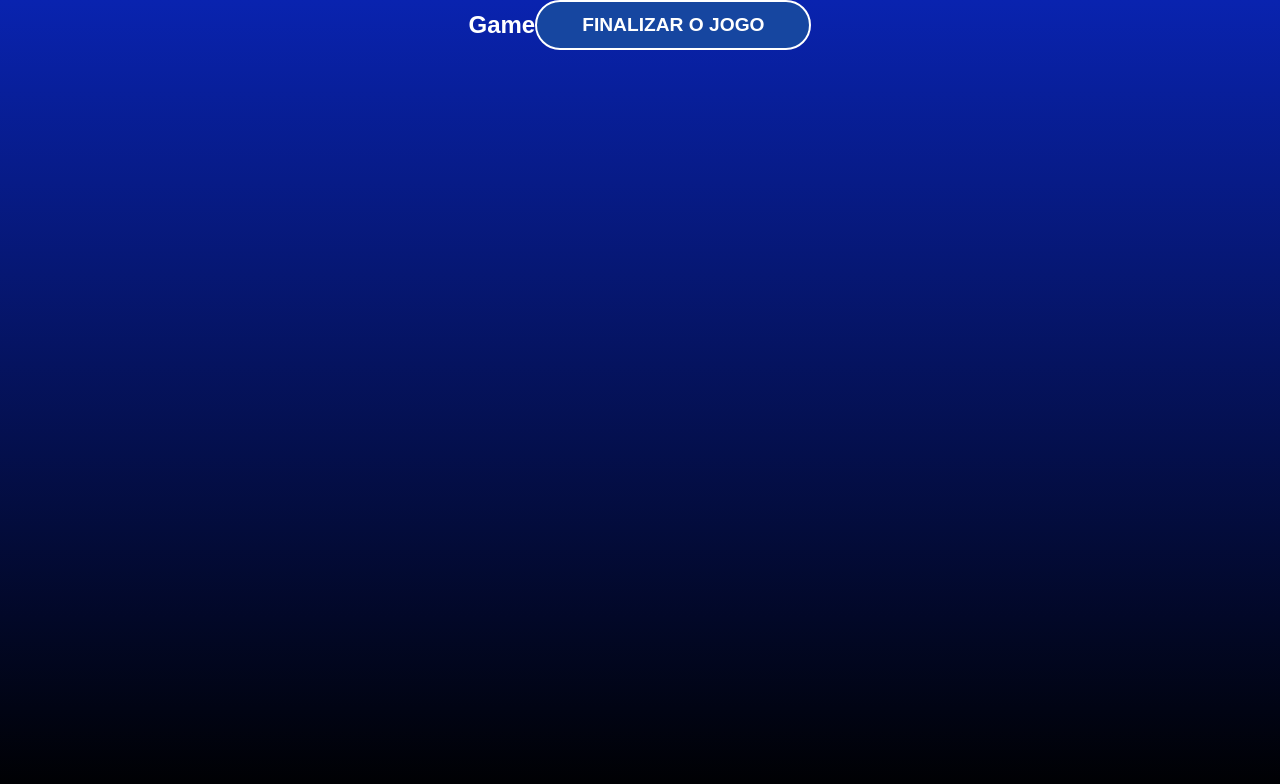
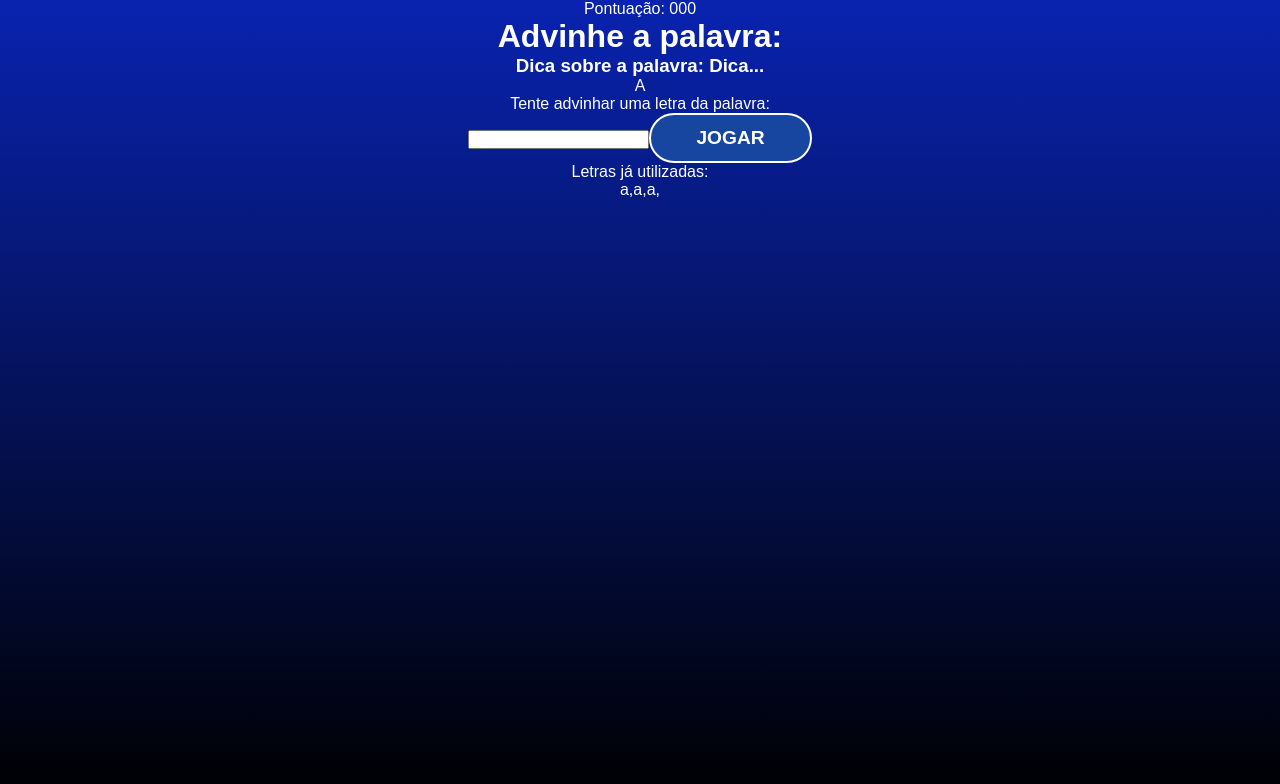
Before and after one commit to luissouzadeveloper/curso-reactjs, a React (Vite) app in the folder secret-word/: page / in a window 1280 px wide. Both pictures are taken after a click on the button "COMEÇAR O JOGO". Shown: the top 784 px of the page. Built offline with nearby package versions, Linux system fonts and the light colour scheme.

Commit message:
Estruturação do componente Game

```diff
--- a/secret-word/src/components/Game.jsx
+++ b/secret-word/src/components/Game.jsx
@@ -4,8 +4,36 @@
 const Game = ({ verifyLetter }) => {
     return (
         <>
-            <h2>Game</h2>
-            <button onClick={verifyLetter}>Finalizar o jogo</button>
+            <div className="game">
+                <p className="points">
+                    <span>Pontuação: 000</span>
+                </p>
+
+                <h1>Advinhe a palavra:</h1>
+
+                <h3 className='tip'>Dica sobre a palavra: <span>Dica...</span></h3>
+
+                <div className="wordContainer">
+                    <span className='letter'>A</span>
+                    <span className='blankSquare'></span>
+                </div>
+
+                <div className="letterContainer">
+                    <p>Tente advinhar uma letra da palavra:</p>
+
+                    <form>
+                        <input type="text" name='letter' maxLength={1} required />
+                        <button>Jogar</button>
+                    </form>
+                </div>
+                <div className="wrongLetterContainer">
+                    <p>Letras já utilizadas:</p>
+
+                    <span>a,</span>
+                    <span>a,</span>
+                    <span>a,</span>
+                </div>
+            </div>
         </>
     )
 }
```
